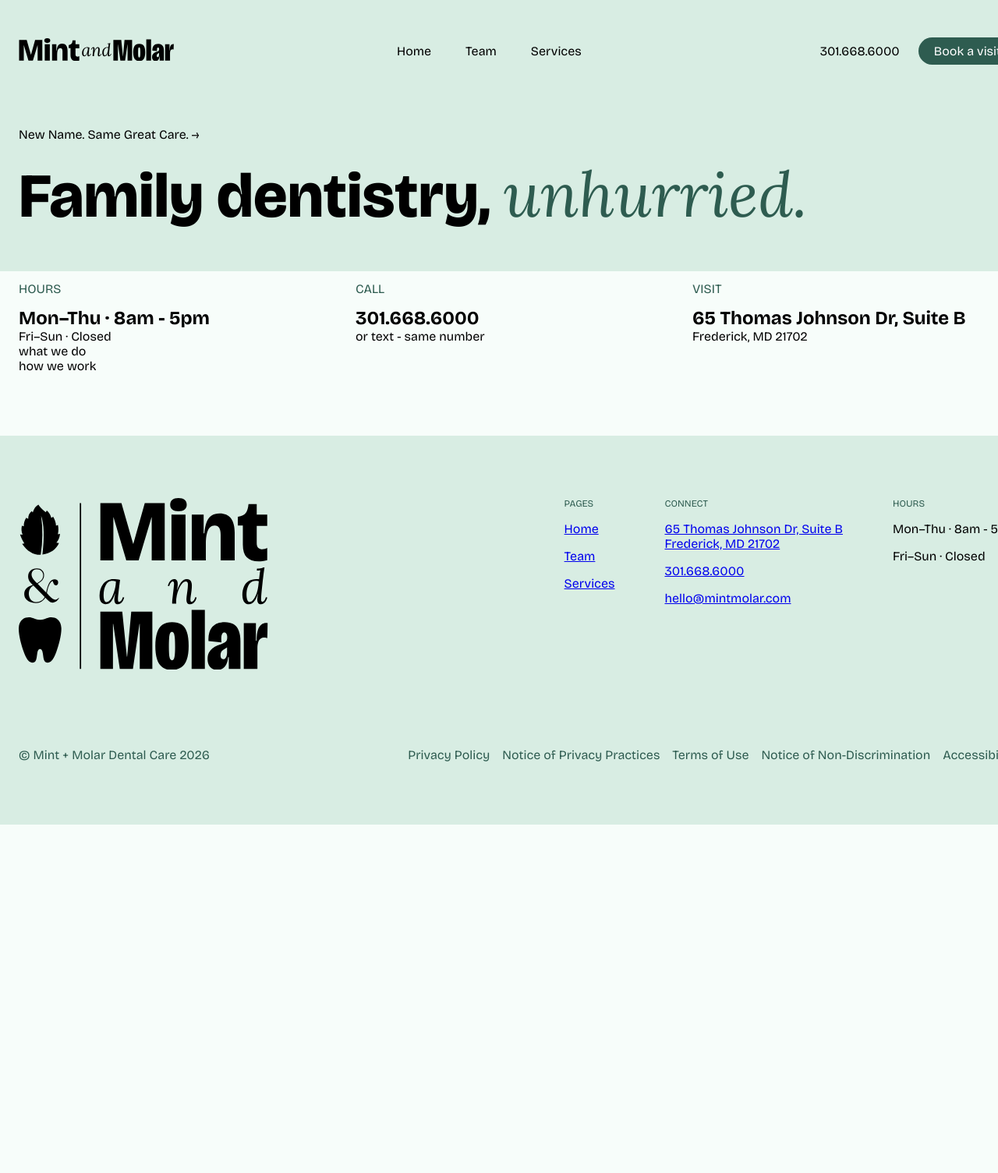
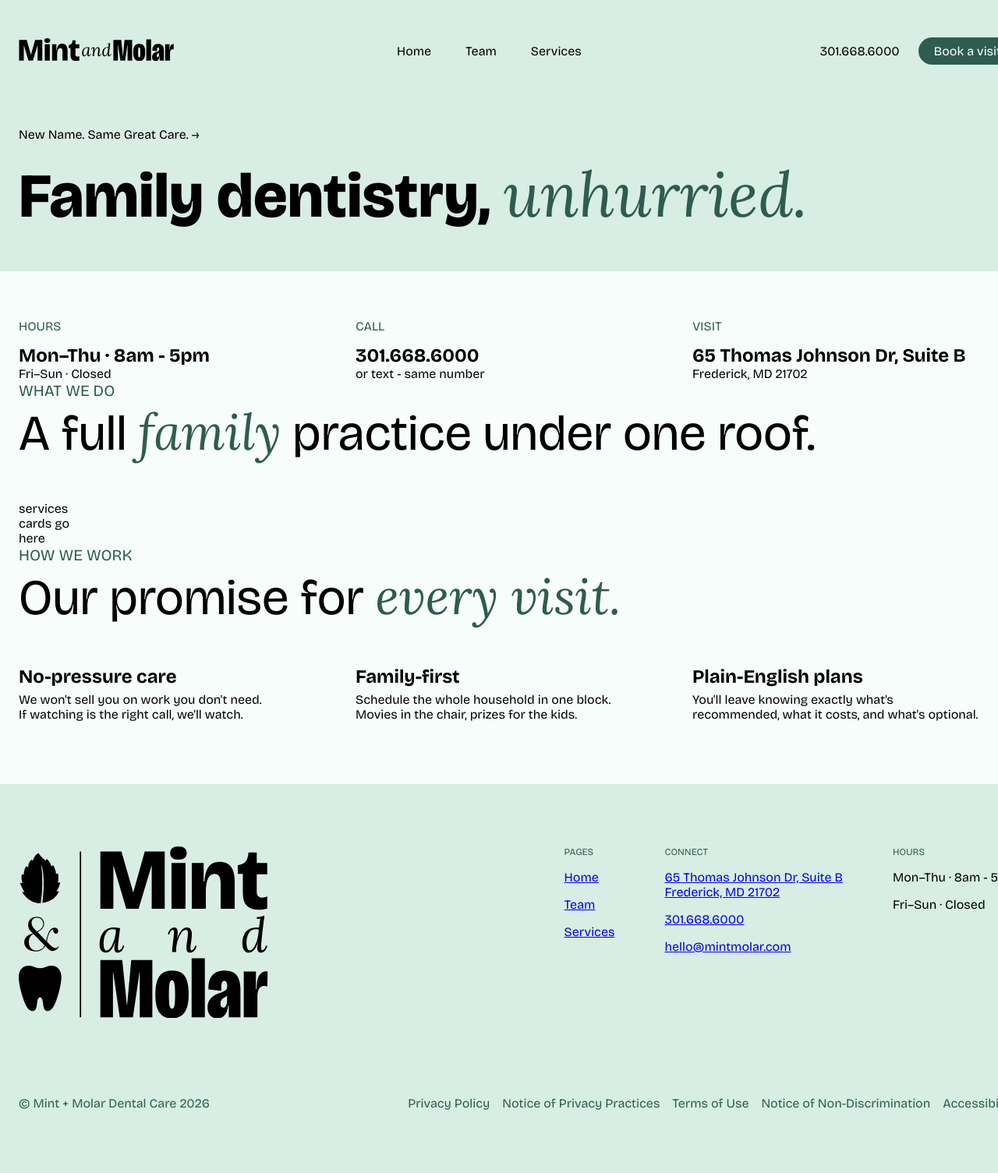
Before and after one commit to naher94/mintmolar.com, a Jekyll site: the page built from index.html, in a window 1280 px wide. Shown: the whole page at 78% size. Built offline with Jekyll 4.4.1, drawn with Linux system fonts in a browser that asks for light colours; before the commit the page ends 1058 px from its top, so only the background shows below that.

Commit message:
Index Updates

```diff
--- a/_sass/_mint.scss
+++ b/_sass/_mint.scss
@@ -13,6 +13,7 @@
   .hero{
     padding-block: 1em 3em;
     background: var(--color-mint-light);
+    margin-block-end: 3em;
     h1{
       font-weight: var(--font-bricolage-extrabold);
       font-size: 5em;
@@ -48,4 +49,38 @@
       }
     }
   }
+  .what-we-do, .how-we-work{
+    .headline{
+      margin-block-end: 2em;
+    }
+    h2, h3{
+      margin: 0;
+    }
+    h2{
+      font-size: 1.25em;
+      text-transform: uppercase;
+      font-weight: var(--font-bricolage-regular);
+      color: var(--color-mint-dark);
+    }
+    h3{
+      font-size: 4em;
+      font-weight: var(--font-bricolage-regular);
+      em{
+        font-family: var(--font-lora);
+        font-style: var(--font-lora-italic);
+        color: var(--color-mint-dark);
+      }
+    }
+    .item-card{
+      h4{
+        font-size: 1.5em;
+        margin: 0;
+        margin-block-end: 0.25em;
+      }
+      p{
+        margin: 0;
+        text-wrap: balance;
+      }
+    }
+  }
 }
--- a/index.html
+++ b/index.html
@@ -7,6 +7,7 @@
 <section class="contact-stats scaffold-grid">
   <div class="item-card">
     <h2>hours</h2>
+    <!-- TODO update this with the fancy closed thing -->
     {% for hour in site.data.contact.hours %}
       {% if hour.time != "Closed" %}
         <p class="primary-info">{{ hour.days }} · {{ hour.time }}</p>
@@ -28,5 +29,29 @@
   </div>
 </section>
 
-<section> what we do </section>
-<section> how we work </section>
+<section class="what-we-do scaffold-grid">
+  <div class="scaffold-grid-span-full headline">
+    <h2>what we do</h2>
+    <h3>A full <em>family</em> practice under one roof.</h3>
+  </div>
+  services cards go here
+</section>
+
+<section class="how-we-work scaffold-grid">
+  <div class="scaffold-grid-span-full headline">
+    <h2>how we work</h2>
+    <h3>Our promise for <em>every visit.</em></h3>
+  </div>
+  <div class="item-card scaffold-grid-span-third">
+    <h4>No-pressure care</h4>
+    <p>We won't sell you on work you don't need. If watching is the right call, we'll watch.</p>
+  </div>
+  <div class="item-card scaffold-grid-span-third">
+    <h4>Family-first</h4>
+    <p>Schedule the whole household in one block. Movies in the chair, prizes for the kids.</p>
+  </div>
+  <div class="item-card scaffold-grid-span-third">
+    <h4>Plain-English plans</h4>
+    <p>You'll leave knowing exactly what's recommended, what it costs, and what's optional.</p>
+  </div>
+</section>
```
